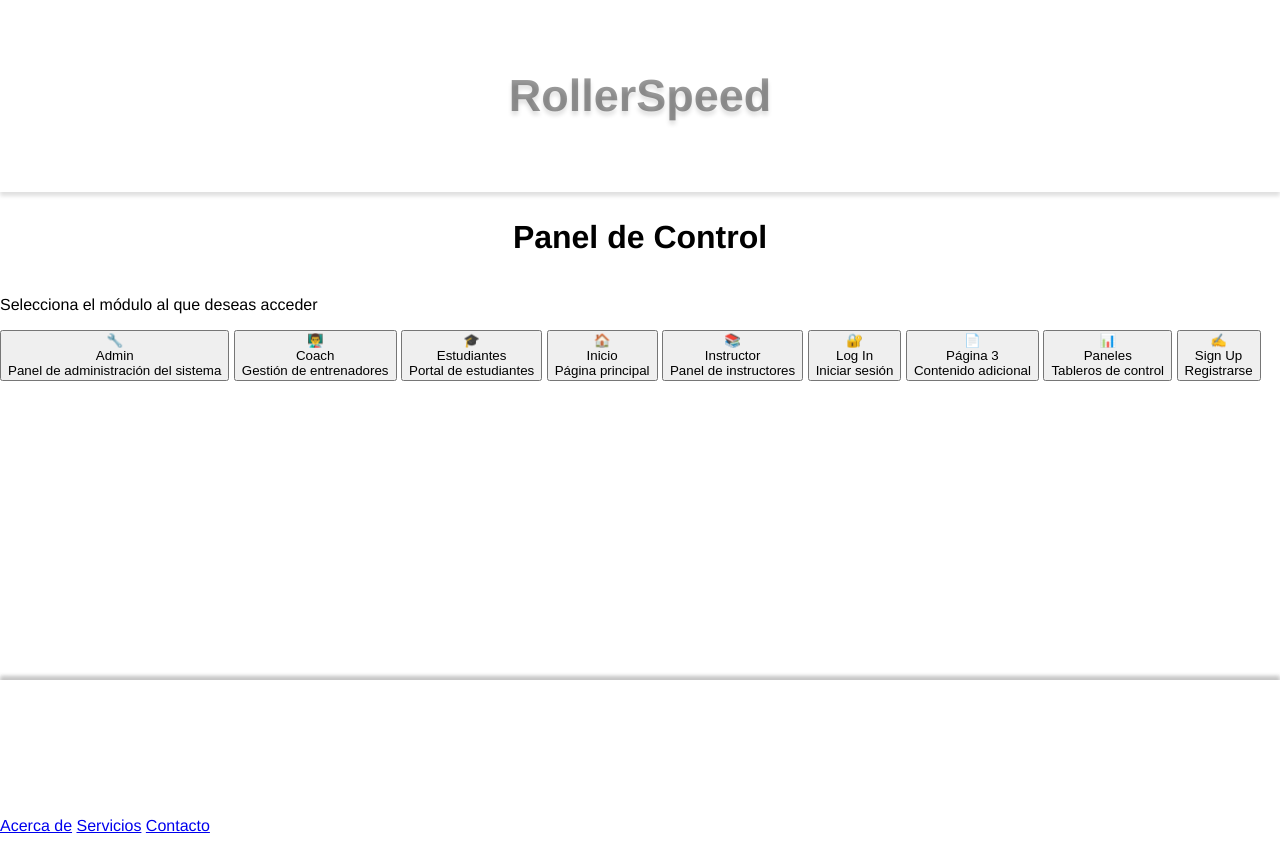
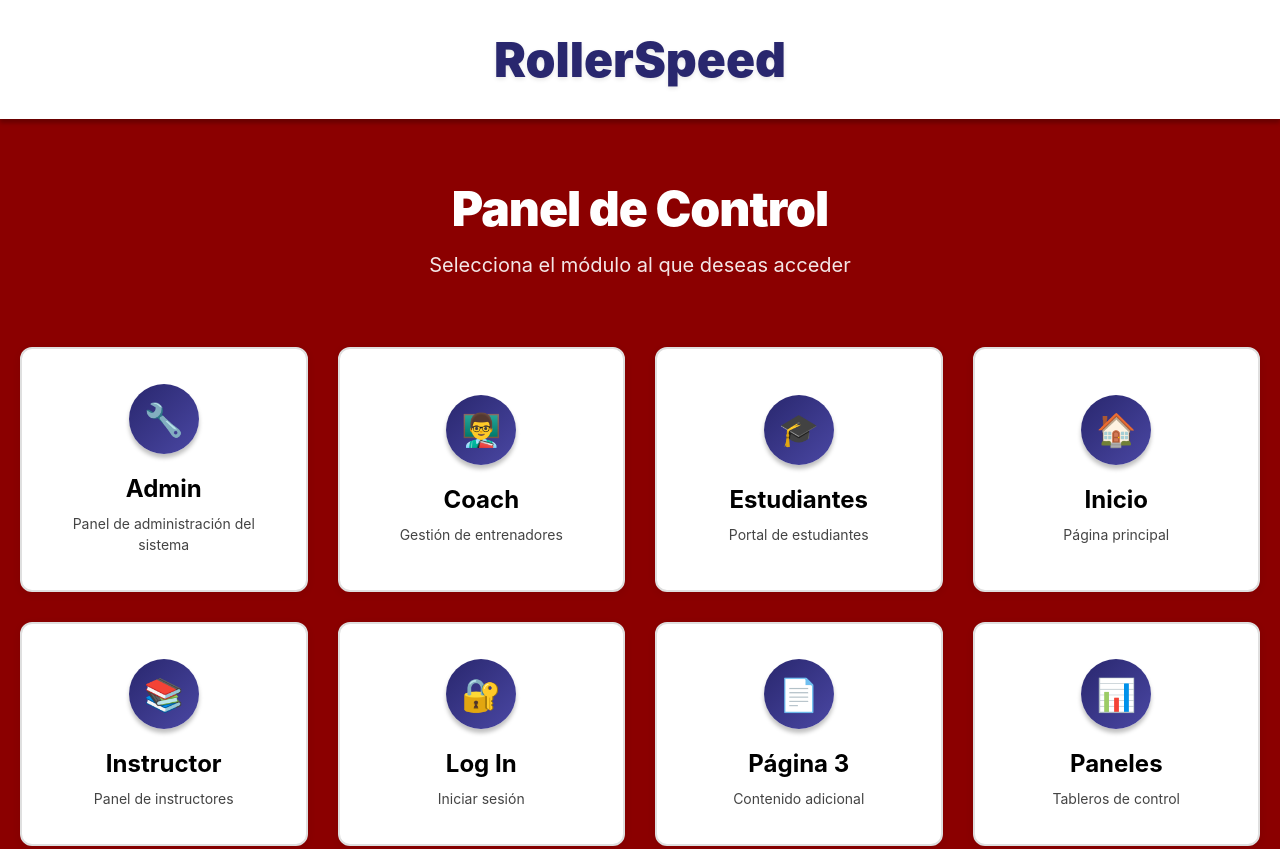
Before and after one commit to Emanuel-cordoba23/Roller-Speed, a plain HTML site: page index.html in a window 1280 px wide. Shown: the top 849 px of the page. Drawn offline with Linux system fonts and the light colour scheme.

Commit message:
Update styles.css

```diff
--- a/styles.css
+++ b/styles.css
@@ -1,96 +1,221 @@
-/* Basado en tu diseño original */
+:root {
+    --primary-color: #29276e;
+    --primary-hover: #1e1c5c;
+    --text-dark: #000000;
+    --text-medium: #444444;
+    --text-light: #828282;
+    --background-white: #ffffff;
+    --background-wine: #8B0000;
+    --border-color: #dfdfdf;
+    --shadow: 0px 4px 4px rgba(0, 0, 0, 0.25);
+}
 
-body, html {
+* {
     margin: 0;
     padding: 0;
-  font-family: "Inter-Medium", Helvetica, Arial, sans-serif;
+    box-sizing: border-box;
 }
 
-.sign-up {
-  background-color: #ffffff;
-  width: 100%;
+body {
+    font-family: "Inter", -apple-system, BlinkMacSystemFont, "Segoe UI", Helvetica, Arial, sans-serif;
+    background-color: var(--background-wine);
     min-height: 100vh;
-  position: relative;
-  padding-bottom: 200px;
+    display: flex;
+    flex-direction: column;
 }
 
 /* HEADER */
 .navigation {
-  width: 100%;
-  background-color: #ffffff;
-  padding: 40px 0;
-  text-align: center;
-  box-shadow: 0px 4px 4px #00000020;
+    background-color: var(--background-white);
+    padding: 30px 20px;
+    box-shadow: var(--shadow);
+    position: sticky;
+    top: 0;
+    z-index: 100;
+}
+
+.header-content {
+    max-width: 1400px;
+    margin: 0 auto;
+    display: flex;
+    align-items: center;
+    justify-content: center;
 }
 
 .text-wrapper {
-  font-size: 45px;
-  color: #00000066;
-  font-weight: 800;
-  text-shadow: 0px 4px 4px #00000020;
+    font-size: 48px;
+    color: var(--primary-color);
+    font-weight: 900;
+    text-shadow: 0px 2px 4px rgba(0, 0, 0, 0.1);
 }
 
-/* CONTENEDOR DEL MENÚ */
-.menu-container {
+/* MAIN CONTENT */
+main {
+    flex: 1;
+    padding: 60px 20px;
+    max-width: 1400px;
+    margin: 0 auto;
     width: 100%;
-  max-width: 1200px;
-  margin: 60px auto;
-  padding: 20px;
+}
+
+.menu-header {
+    text-align: center;
+    margin-bottom: 50px;
 }
 
 .menu-title {
-  font-size: 32px;
-  font-weight: 800;
-  text-align: center;
-  color: #000000;
-  margin-bottom: 40px;
+    font-size: 48px;
+    font-weight: 900;
+    color: var(--background-white);
+    margin-bottom: 15px;
+    letter-spacing: -1px;
 }
 
-/* CUADRÍCULA DE BOTONES */
-.menu-box {
-  display: grid;
-  grid-template-columns: repeat(auto-fill, minmax(260px, 1fr));
-  gap: 25px;
-  padding: 20px;
-  justify-items: center;
+.menu-subtitle {
+    font-size: 20px;
+    color: rgba(255, 255, 255, 0.9);
+    font-weight: 400;
 }
 
-/* ESTILO DE LOS BOTONES */
-.button {
+/* GRID DE BOTONES */
+.menu-grid {
+    display: grid;
+    grid-template-columns: repeat(auto-fit, minmax(280px, 1fr));
+    gap: 30px;
+    padding: 20px 0;
+}
+
+.menu-card {
     all: unset;
+    background-color: white;
+    border-radius: 12px;
+    padding: 35px 25px;
+    text-align: center;
+    cursor: pointer;
+    transition: all 0.3s ease;
+    border: 2px solid var(--border-color);
+    box-shadow: 0px 2px 8px rgba(0, 0, 0, 0.08);
+    position: relative;
+    overflow: hidden;
+}
+
+.menu-card::before {
+    content: '';
+    position: absolute;
+    top: 0;
+    left: 0;
+    width: 100%;
+    height: 4px;
+    background: linear-gradient(90deg, var(--primary-color) 0%, #4a47a3 100%);
+    transform: scaleX(0);
+    transition: transform 0.3s ease;
+}
+
+.menu-card:hover::before {
+    transform: scaleX(1);
+}
+
+.menu-card:hover {
+    transform: translateY(-8px);
+    box-shadow: 0px 8px 20px rgba(41, 39, 110, 0.2);
+    border-color: var(--primary-color);
+}
+
+.card-icon {
+    width: 70px;
+    height: 70px;
+    margin: 0 auto 20px;
+    background: linear-gradient(135deg, var(--primary-color) 0%, #4a47a3 100%);
+    border-radius: 50%;
     display: flex;
     align-items: center;
     justify-content: center;
-
-  width: 260px;
-  height: 90px;
-
-  background-color: #29276e;
-  border-radius: 10px;
-  box-shadow: 0px 4px 6px #00000040;
-
-  cursor: pointer;
-  transition: 0.2s ease;
+    color: white;
+    font-size: 32px;
+    font-weight: 900;
+    box-shadow: var(--shadow);
 }
 
-.button:hover {
-  transform: scale(1.05);
-  background-color: #1e1c5c;
+.card-title {
+    font-size: 24px;
+    font-weight: 700;
+    color: var(--text-dark);
+    margin-bottom: 10px;
 }
 
-.div {
-  font-size: 26px;
-  color: #ffffff;
-  font-weight: 600;
+.card-description {
+    font-size: 14px;
+    color: var(--text-medium);
+    line-height: 1.5;
 }
 
 /* FOOTER */
 .navigation-footer {
-  width: 100%;
-  height: 120px;
-  background-color: #ffffff;
-  position: absolute;
-  bottom: 0;
-  left: 0;
-  box-shadow: 0px -4px 4px #00000020;
+    background-color: var(--background-white);
+    padding: 40px 20px;
+    box-shadow: 0px -4px 4px rgba(0, 0, 0, 0.08);
+    margin-top: auto;
 }
+
+.footer-content {
+    max-width: 1400px;
+    margin: 0 auto;
+    display: grid;
+    grid-template-columns: repeat(auto-fit, minmax(250px, 1fr));
+    gap: 40px;
+}
+
+.footer-section h3 {
+    font-size: 18px;
+    font-weight: 700;
+    color: var(--text-dark);
+    margin-bottom: 15px;
+}
+
+.footer-section p,
+.footer-section a {
+    font-size: 14px;
+    color: var(--text-medium);
+    text-decoration: none;
+    display: block;
+    margin-bottom: 8px;
+    transition: color 0.2s ease;
+}
+
+.footer-section a:hover {
+    color: var(--primary-color);
+}
+
+.footer-bottom {
+    text-align: center;
+    margin-top: 30px;
+    padding-top: 20px;
+    border-top: 1px solid var(--border-color);
+    color: var(--text-light);
+    font-size: 14px;
+}
+
+/* RESPONSIVE */
+@media (max-width: 768px) {
+    .text-wrapper {
+        font-size: 32px;
+    }
+
+    .menu-title {
+        font-size: 36px;
+    }
+
+    .menu-subtitle {
+        font-size: 16px;
+    }
+
+    .menu-grid {
+        grid-template-columns: 1fr;
+        gap: 20px;
+    }
+
+    .header-content {
+        justify-content: center;
+        text-align: center;
+    }
+}
```
Lines whose indentation alone changed are shown as unchanged.
